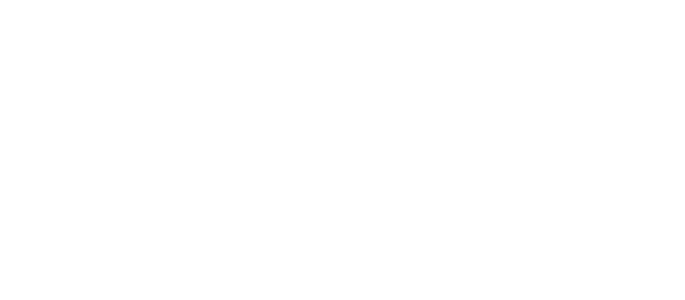
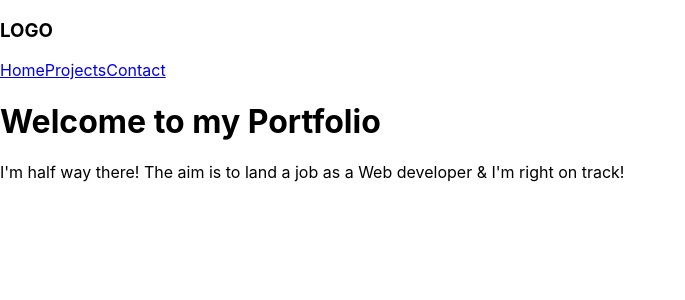
Before and after one commit to ObianuoObi/react-portfolio, a React (Create React App) app: page / in a window 1280 px wide. Shown: the top 300 px of the page, without its empty margins (0-685 px from the left). Built offline with nearby package versions, Linux system fonts and the light colour scheme.

Commit message:
componenets folder and header.js file created

```diff
--- a/src/App.js
+++ b/src/App.js
@@ -1,6 +1,22 @@
 
 function App() {
-  return
+  return <>
+
+<header>
+  <h3>LOGO</h3>
+  <nav>
+    <a href="#">Home</a>
+    <a href="#">Projects</a>
+    <a href="#">Contact</a>
+  </nav>
+</header>
+
+<main>
+  <h1>Welcome to my Portfolio</h1>
+  <p> I'm half way there! The aim is to land a job as a Web developer & I'm right on track!</p>
+</main>
+
+  </>
 }
 
 export default App;
```
Also changed, not shown: src/components/Header.js (added).
